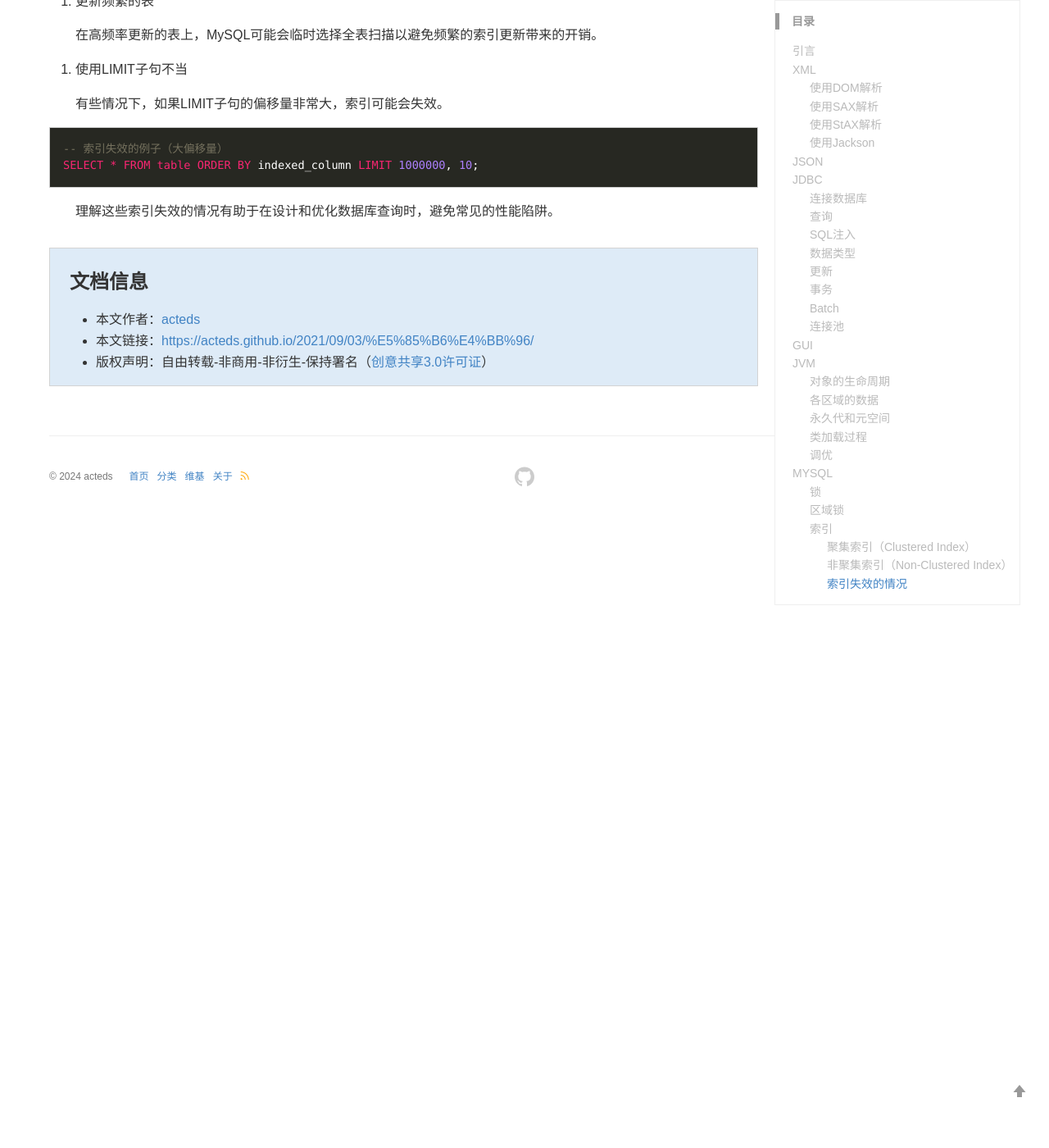
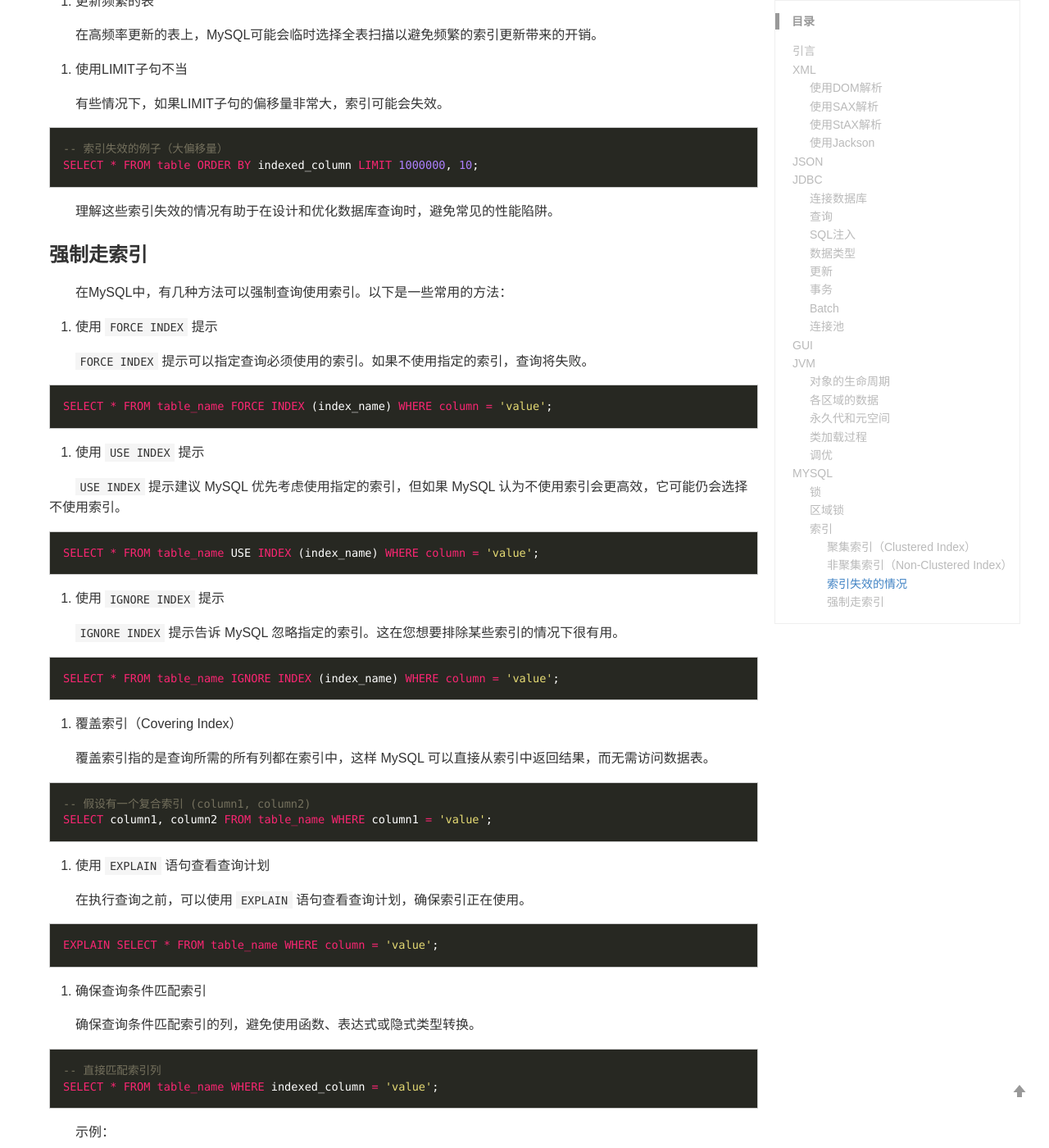
Before and after one commit to acteds/acteds.github.io, a Jekyll site: the page built from _posts/2021-09-03-其他.md, in a window 1280 px wide and 1400 px high, scrolled down 43382 px. Shown: the whole window at 82% size. Built offline with Jekyll 4.4.1, drawn with Linux system fonts in a browser that asks for light colours; some of the changed text lies outside the part shown.

Commit message:
如何强制走索引

````diff
--- a/_posts/2021-09-03-其他.md
+++ b/_posts/2021-09-03-其他.md
@@ -1893,3 +1893,85 @@ SELECT * FROM table ORDER BY indexed_column LIMIT 1000000, 10;
 ```
 
 理解这些索引失效的情况有助于在设计和优化数据库查询时，避免常见的性能陷阱。
+
+### 强制走索引
+
+在MySQL中，有几种方法可以强制查询使用索引。以下是一些常用的方法：
+
+1. 使用 `FORCE INDEX` 提示
+
+`FORCE INDEX` 提示可以指定查询必须使用的索引。如果不使用指定的索引，查询将失败。
+
+```sql
+SELECT * FROM table_name FORCE INDEX (index_name) WHERE column = 'value';
+```
+
+2. 使用 `USE INDEX` 提示
+
+`USE INDEX` 提示建议 MySQL 优先考虑使用指定的索引，但如果 MySQL 认为不使用索引会更高效，它可能仍会选择不使用索引。
+
+```sql
+SELECT * FROM table_name USE INDEX (index_name) WHERE column = 'value';
+```
+
+3. 使用 `IGNORE INDEX` 提示
+
+`IGNORE INDEX` 提示告诉 MySQL 忽略指定的索引。这在您想要排除某些索引的情况下很有用。
+
+```sql
+SELECT * FROM table_name IGNORE INDEX (index_name) WHERE column = 'value';
+```
+
+4. 覆盖索引（Covering Index）
+
+覆盖索引指的是查询所需的所有列都在索引中，这样 MySQL 可以直接从索引中返回结果，而无需访问数据表。
+
+```sql
+-- 假设有一个复合索引 (column1, column2)
+SELECT column1, column2 FROM table_name WHERE column1 = 'value';
+```
+
+5. 使用 `EXPLAIN` 语句查看查询计划
+
+在执行查询之前，可以使用 `EXPLAIN` 语句查看查询计划，确保索引正在使用。
+
+```sql
+EXPLAIN SELECT * FROM table_name WHERE column = 'value';
+```
+
+6. 确保查询条件匹配索引
+
+确保查询条件匹配索引的列，避免使用函数、表达式或隐式类型转换。
+
+```sql
+-- 直接匹配索引列
+SELECT * FROM table_name WHERE indexed_column = 'value';
+```
+
+示例：
+
+假设有一个表 `employees`，包含以下索引：
+
+```sql
+CREATE INDEX idx_last_name ON employees (last_name);
+```
+
+我们希望强制查询使用该索引，可以使用 `FORCE INDEX` 提示：
+
+```sql
+SELECT * FROM employees FORCE INDEX (idx_last_name) WHERE last_name = 'Smith';
+```
+
+在某些情况下，您可能需要使用复合索引。例如，假设有一个复合索引：
+
+```sql
+CREATE INDEX idx_full_name ON employees (first_name, last_name);
+```
+
+为了强制查询使用该复合索引，可以使用：
+
+```sql
+SELECT * FROM employees FORCE INDEX (idx_full_name) WHERE first_name = 'John' AND last_name = 'Smith';
+```
+
+通过使用这些方法，可以更好地控制查询执行计划，确保查询在最优的情况下执行。
````
